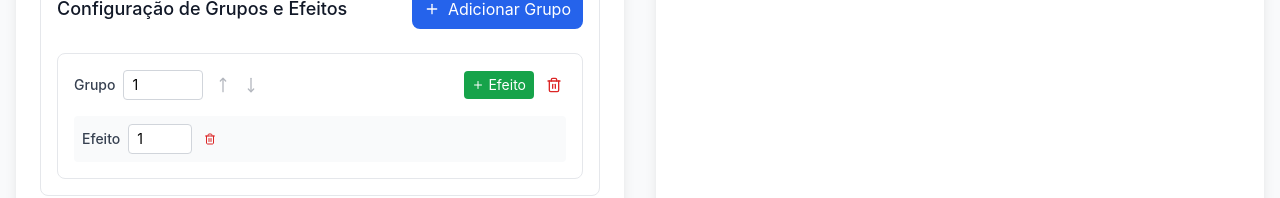
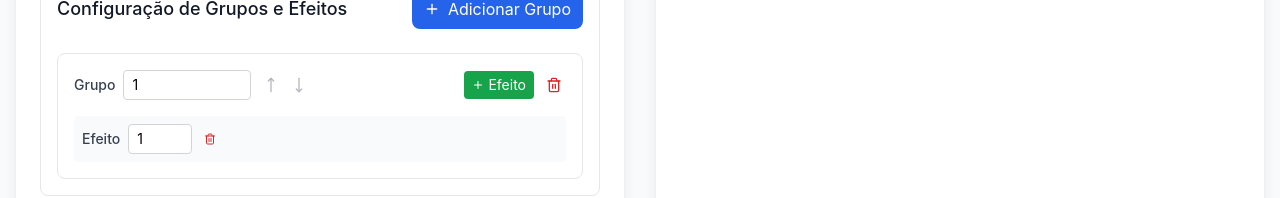
Before and after one commit to LuanGP/CreateMacros, a React (Vite) app: page / in a window 1280 px wide. Shown: the part 459-657 px from the top of the page. Built offline with nearby package versions, Linux system fonts and the light colour scheme.

Commit message:
Update TakeSelectionGenerator.jsx

```diff
--- a/src/components/generators/TakeSelectionGenerator.jsx
+++ b/src/components/generators/TakeSelectionGenerator.jsx
@@ -5,7 +5,7 @@ function TakeSelectionGenerator({ onMacroGenerated }) {
   const [groups, setGroups] = useState([
     {
       id: 1,
-      groupNumber: 1,
+      groupValue: 1,
       effects: [
         { id: 1, effectNumber: 1 }
       ]
@@ -29,7 +29,12 @@ function TakeSelectionGenerator({ onMacroGenerated }) {
         macro += 'Clear\n'
       }
 
-      macro += `Group ${group.groupNumber}\n`
+      // Verifica se é número ou string
+      if (isNumeric(group.groupValue)) {
+        macro += `Group ${group.groupValue}\n`
+      } else {
+        macro += `Group "${group.groupValue}"\n`
+      }
 
       group.effects.forEach((effect) => {
         macro += `Store Effect ${effect.effectNumber}.* /o\n`
@@ -42,7 +47,7 @@ function TakeSelectionGenerator({ onMacroGenerated }) {
   const addGroup = () => {
     const newGroup = {
       id: nextGroupId,
-      groupNumber: nextGroupId,
+      groupValue: nextGroupId,
       effects: [
         { id: nextEffectId, effectNumber: 1 }
       ]
@@ -60,6 +65,10 @@ function TakeSelectionGenerator({ onMacroGenerated }) {
     setGroups(groups.map(group =>
       group.id === groupId ? { ...group, [field]: value } : group
     ))
+  }
+
+  const isNumeric = (value) => {
+    return !isNaN(value) && !isNaN(parseFloat(value))
   }
 
   const addEffect = (groupId) => {
@@ -139,12 +148,11 @@ function TakeSelectionGenerator({ onMacroGenerated }) {
               <div className="flex items-center gap-2">
                 <span className="text-sm font-medium text-gray-700">Grupo</span>
                 <input
-                  type="number"
-                  value={group.groupNumber}
-                  onChange={(e) => updateGroup(group.id, 'groupNumber', parseInt(e.target.value) || 1)}
-                  className="w-20 px-2 py-1 text-sm border border-gray-300 rounded focus:ring-2 focus:ring-primary-500 focus:border-primary-500"
-                  placeholder="Nº"
-                  min="1"
+                  type="text"
+                  value={group.groupValue}
+                  onChange={(e) => updateGroup(group.id, 'groupValue', e.target.value)}
+                  className="w-32 px-2 py-1 text-sm border border-gray-300 rounded focus:ring-2 focus:ring-primary-500 focus:border-primary-500"
+                  placeholder="Número ou nome"
                 />
                 <div className="flex gap-1">
                   <button
```
